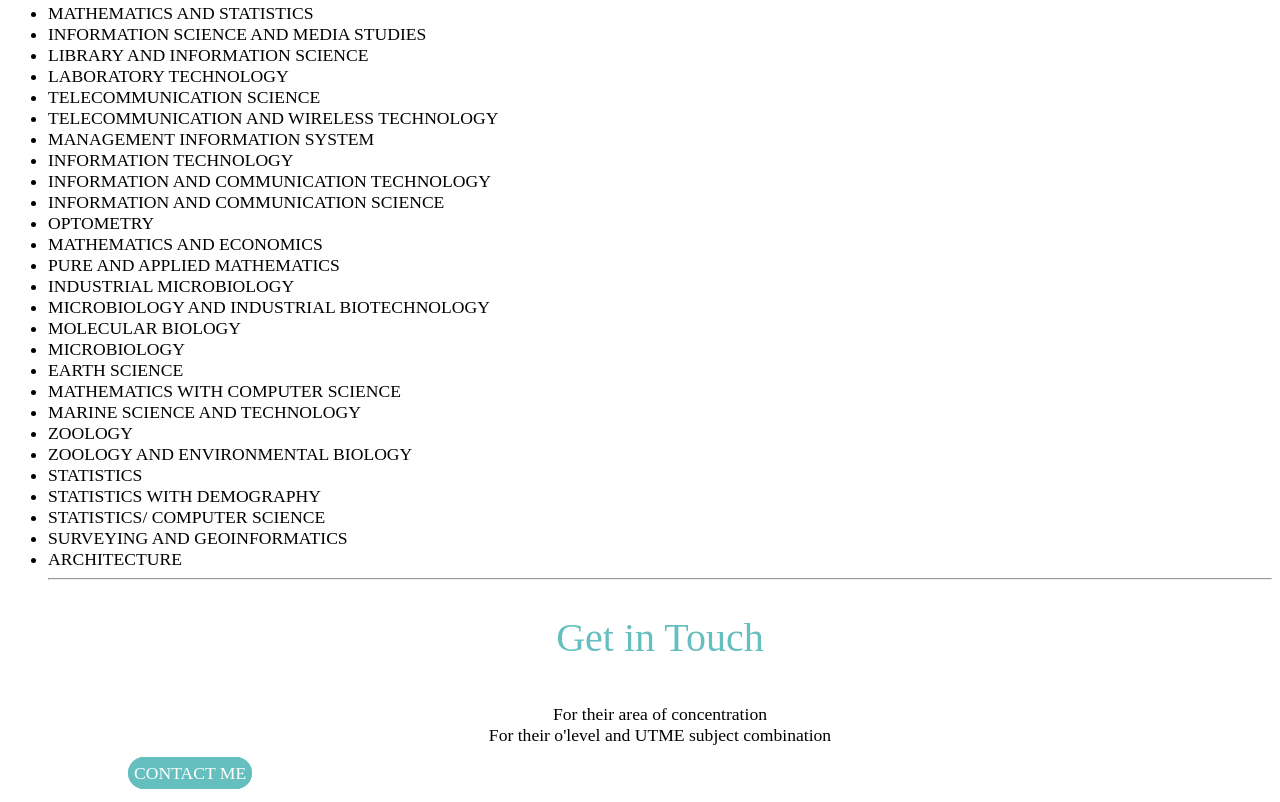
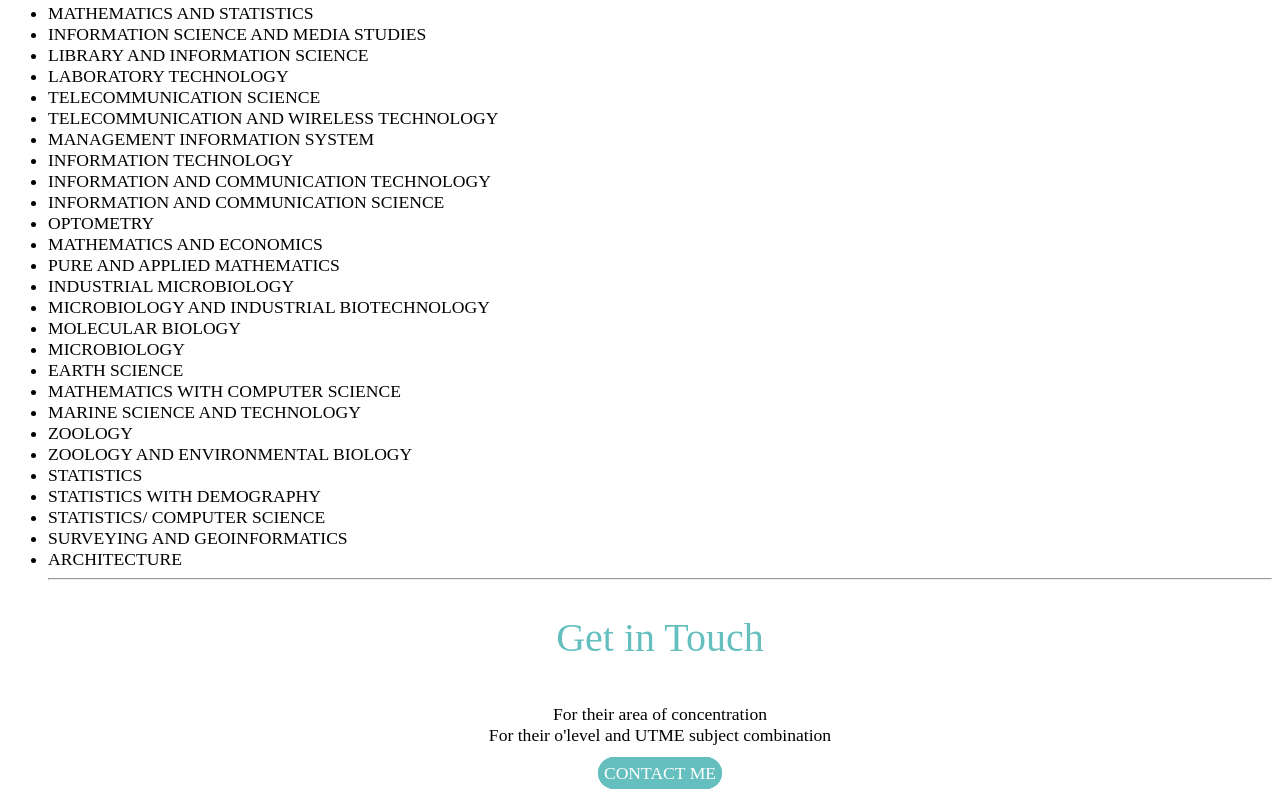
Before and after one commit to ArchVictor/ArchVictor.github.io, a plain HTML site: page science.html in a window 1280 px wide. Shown: the part 4764-5566 px from the top of the page. Drawn offline with Linux system fonts and the light colour scheme.

Commit message:
Add files via upload

```diff
--- a/science.html
+++ b/science.html
@@ -58,6 +58,9 @@
          text-decoration: none;
          text-align: center;
     }
+ .div1 {
+     text-align: center;
+   }
 </style>
 </head>
 <body>
@@ -310,7 +313,7 @@ MOLECULAR BIOLOGY</li>
 For their area of concentration
 <br>
 For their o'level and UTME subject combination</p></div>
-<div>
+<div class="div1">
 <a class="btn" href="https://wa.link/l301a9">CONTACT ME</a>
 </div>
 
```
